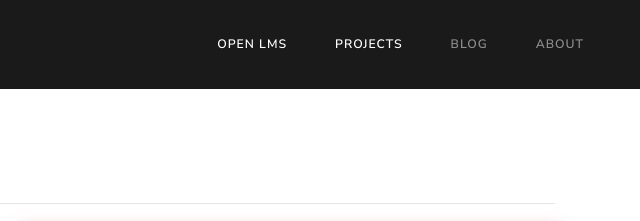
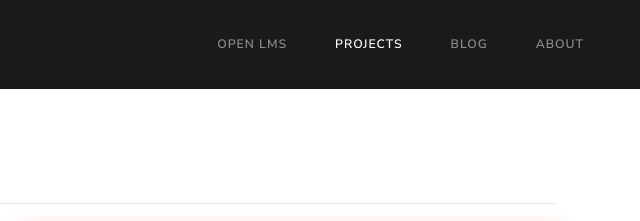
Before and after one commit to FreezeBerries/freezeberries.github.io, a website: page index.html in a window 1280 px wide. Shown: the top 221 px of the page, 640-1280 px from the left. Drawn offline with nearby package versions, Linux system fonts and the light colour scheme.

Commit message:
Fixing navbar bug

```diff
--- a/index.html
+++ b/index.html
@@ -21,7 +21,7 @@
         <div class="collapse navbar-collapse" id="navbarColor01">
             <ul class="navbar-nav ml-auto">
                 <li class="nav-item">
-                    <a class="nav-link active" href="open_lms.html">Open LMS</a>
+                    <a class="nav-link" href="open_lms.html">Open LMS</a>
                 </li>
                 <li class="nav-item active">
                     <a class="nav-link" href="#">Projects</a>
```
